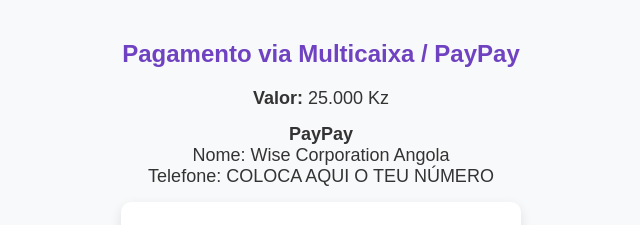
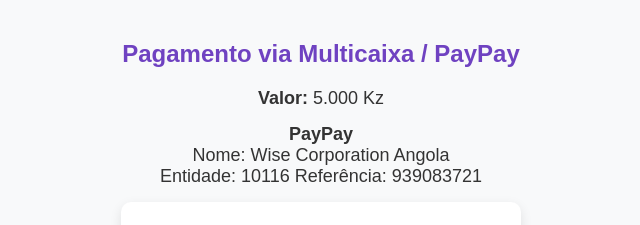
Before and after one commit to timoteodesa63-collab/wise-frontend, a plain HTML site: page checkout.html in a window 1280 px wide. Shown: the top 225 px of the page, without its empty margins (319-959 px from the left). Drawn offline with Linux system fonts and the light colour scheme.

Commit message:
checkout.html

```diff
--- a/checkout.html
+++ b/checkout.html
@@ -9,12 +9,12 @@
 
 <h2>Pagamento via Multicaixa / PayPay</h2>
 
-<p><strong>Valor:</strong> 25.000 Kz</p>
+<p><strong>Valor:</strong> 5.000 Kz</p>
 
 <p>
 <strong>PayPay</strong><br>
 Nome: Wise Corporation Angola<br>
-Telefone: COLOCA AQUI O TEU NÚMERO
+Entidade: 10116  Referência: 939083721
 </p>
 
 <form>
```
